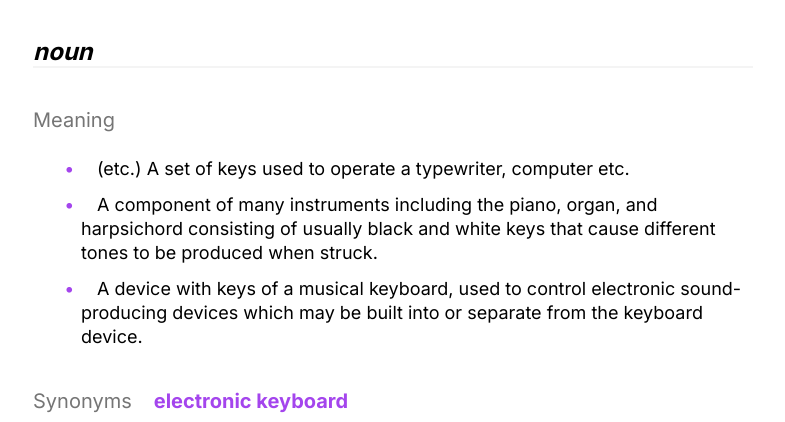
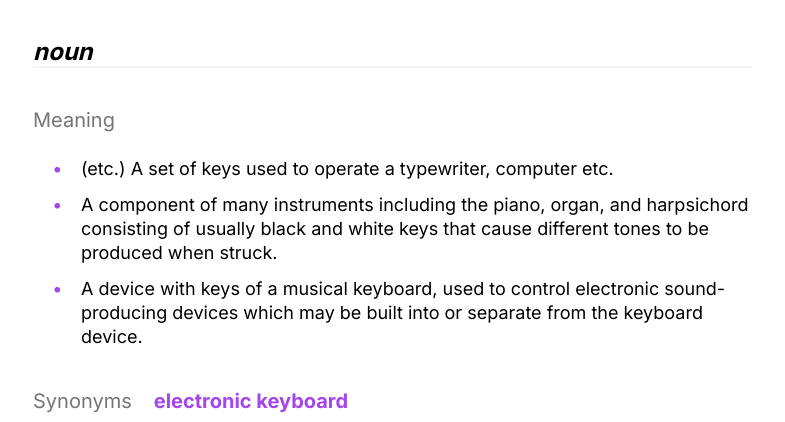
Before and after one commit to shahroz769/dictionary-web-app, a plain HTML site: page index.html in a window 1280 px wide. Shown: the part 378-800 px from the top of the page, without its empty margins (247-1032 px from the left). Drawn offline with Linux system fonts and the light colour scheme.

Commit message:
UI changes

```diff
--- a/styles.css
+++ b/styles.css
@@ -92,7 +92,8 @@ ul li::before {
     /* Also needed for space (tweak if needed) */
     margin-left: -1rem;
     /* Also needed for space (tweak if needed) */
-    margin-right: 16px;
+    position: relative;
+    left: -12px;
 }
 
 .noun h2,
```
